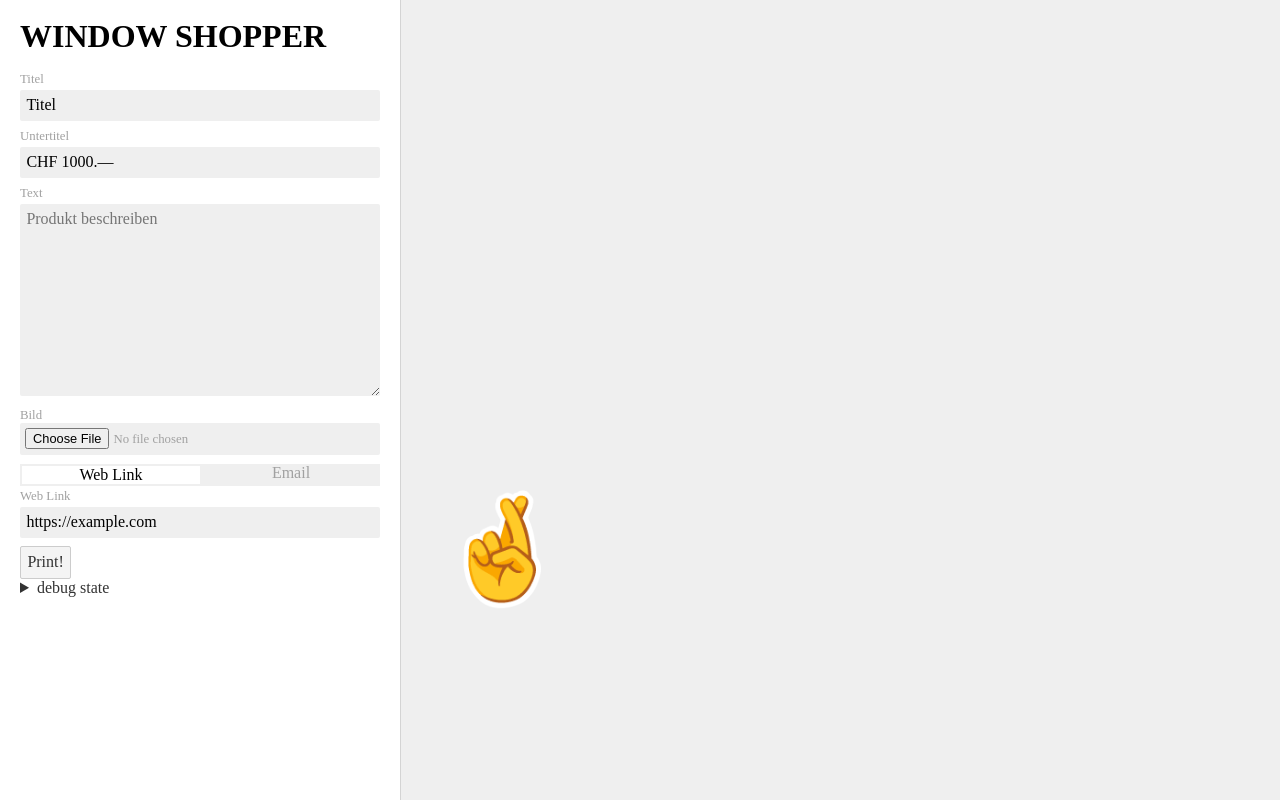
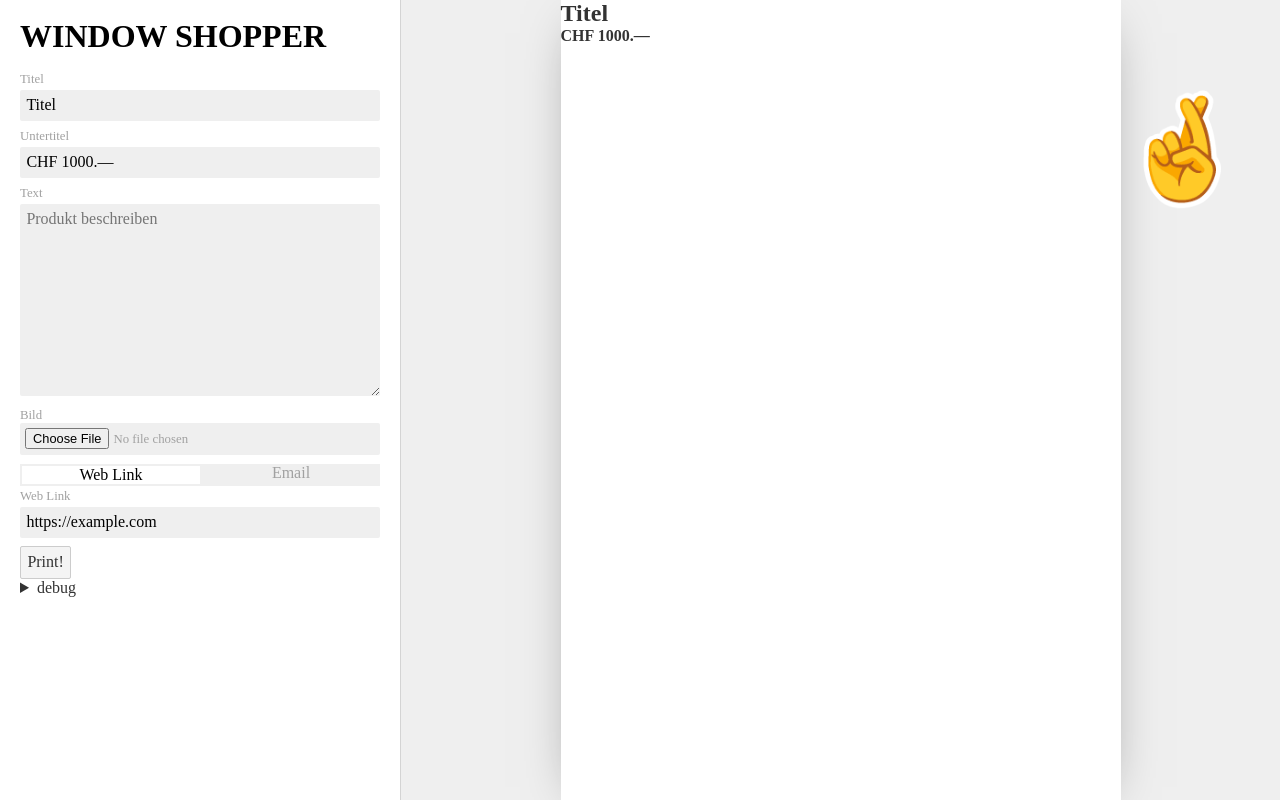
Before and after one commit to shrijo/window-shopper, a Svelte app: page / in a window 1280 px wide. Built offline with nearby package versions, Linux system fonts and the light colour scheme; a web font is replaced by a local one.

Commit message:
add markdown for text

```diff
--- a/package.json
+++ b/package.json
@@ -17,6 +17,7 @@
     "svelte": "^3.0.0"
   },
   "dependencies": {
+    "marked": "^1.2.8",
     "sirv-cli": "^1.0.0",
     "svelte-qrcode": "0.0.2"
   }
--- a/src/App.svelte
+++ b/src/App.svelte
@@ -1,4 +1,5 @@
 <script>
+	import marked from "marked";
 	import ImageUpload from "./components/form/ImageUpload.svelte";
 	import LabeledInput from "./components/form/LabeledInput.svelte";
 	import LabeledTextarea from "./components/form/LabeledTextarea.svelte";
@@ -7,9 +8,8 @@
 	import QRCode from "./components/QRCode.svelte";
 	import A4 from "./components/A4.svelte";
 
-	import { link, title, subtitle } from "./stores";
+	import { link, title, subtitle, text } from "./stores";
 
-	let text = '';
 	let textPlaceholder = 'Produkt beschreiben';
 	let textFallback = 'Hier können sie ihr Produkt beschreiben';
 
@@ -25,16 +25,28 @@
 	<div id="editor">
 		<h1>Window Shopper</h1>
 		<form>
-			<LabeledInput label="Titel" placeholder="Produkt Titel" bind:value={$title}/>
-			<LabeledInput label="Untertitel" placeholder="Produkt Preis" bind:value={$subtitle}/>
-			<LabeledTextarea label="Text" placeholder={textPlaceholder} bind:value={text}/>
+			<LabeledInput
+				label="Titel"
+				placeholder="Produkt Titel"
+				bind:value={$title}
+			/>
+			<LabeledInput
+				label="Untertitel"
+				placeholder="Produkt Preis"
+				bind:value={$subtitle}
+			/>
+			<LabeledTextarea
+				label="Text"
+				placeholder="Produkt beschreiben"
+				bind:value={$text}
+			/>
 			<ImageUpload bind:value={image}/>
 			<RadioButtons bind:link={$link}/>
 			<button on:click={onPrint} type="button">Print!</button>
 		</form>
 
 		<details>
-				<summary>debug state</summary>
+				<summary>debug</summary>
 				<code>
 					<pre>{JSON.stringify({
 						link: $link,
@@ -48,11 +60,11 @@
 		<A4>
 			<!-- <OptionalImage bind:image/> -->
 			<section>
-				<!-- <div class="text">
-					<h2>{title}</h2>
-					<h4>{price}</h4>
-					<p class="description">{text || textFallback}</p>
-				</div> -->
+				<div class="text">
+					<h2>{$title}</h2>
+					<h4>{$subtitle}</h4>
+					<p class="description">{@html marked($text)}</p>
+				</div>
 				<QRCode />
 			</section>
 		</A4>
@@ -117,4 +129,12 @@
 		display: flex;
 		margin-top: min(auto, 8mm);
 	}
+	.text {
+		flex-grow: 1;
+		margin-right: 2rem;
+	}
+	.description {
+		text-align: justify;
+	}
+
 </style>
--- a/src/components/A4.svelte
+++ b/src/components/A4.svelte
@@ -3,8 +3,8 @@
     box-sizing: border-box;
 
 
-   width: 100vmin;
-   height: 100v;
+   width: 70vmin;
+   height: 100vmin;
    max-width: 100%;
    max-height: 100%;
    object-fit: contain;
--- a/src/stores.js
+++ b/src/stores.js
@@ -2,4 +2,5 @@ import { writable } from 'svelte/store';
 
 export const title = writable('Titel');
 export const subtitle = writable('CHF 1000.—');
+export const text = writable('');
 export const link = writable('https://example.com');
```
Also changed, not shown: 1 other file (tests, documents, lock files or other folders).
